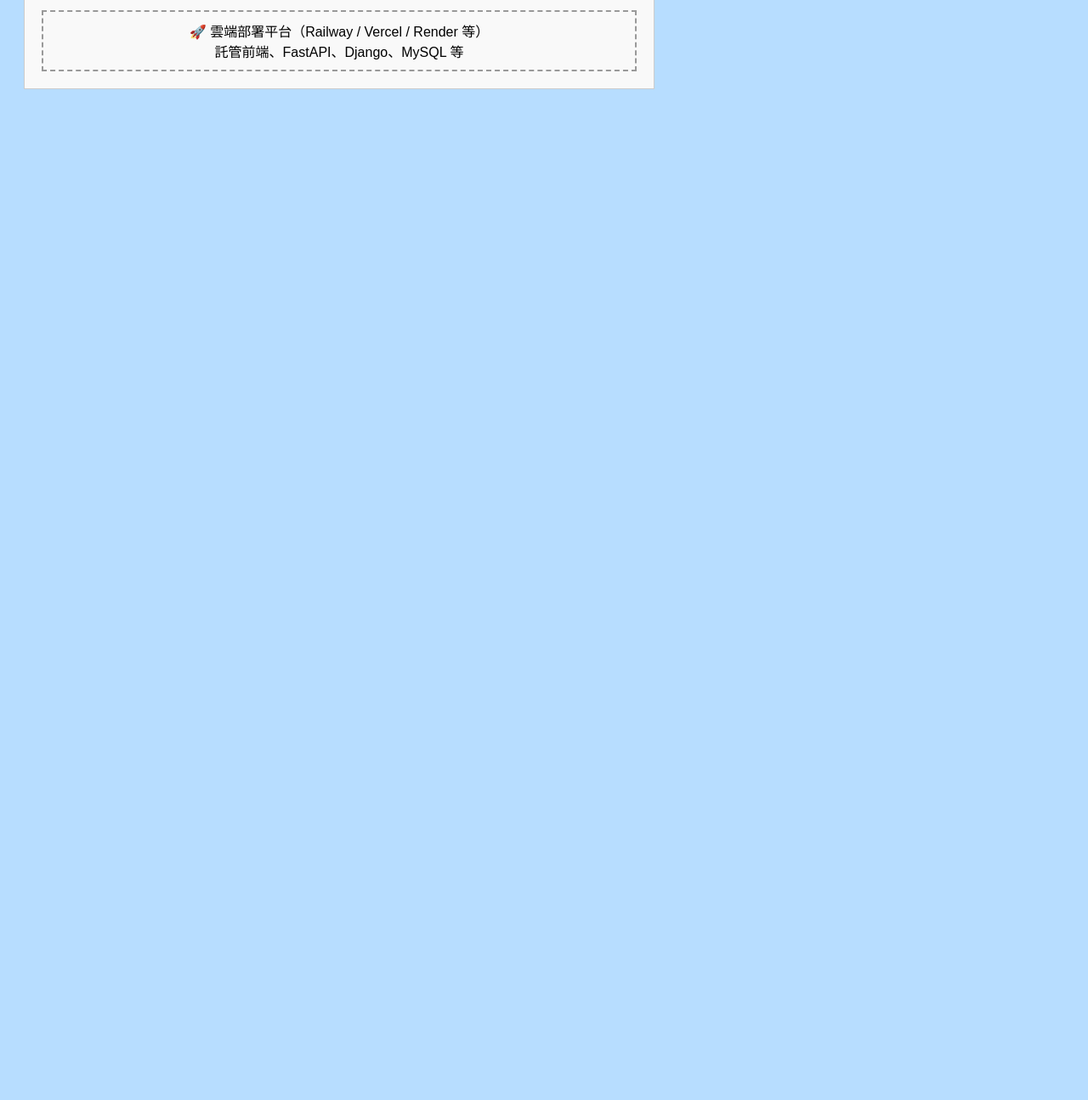
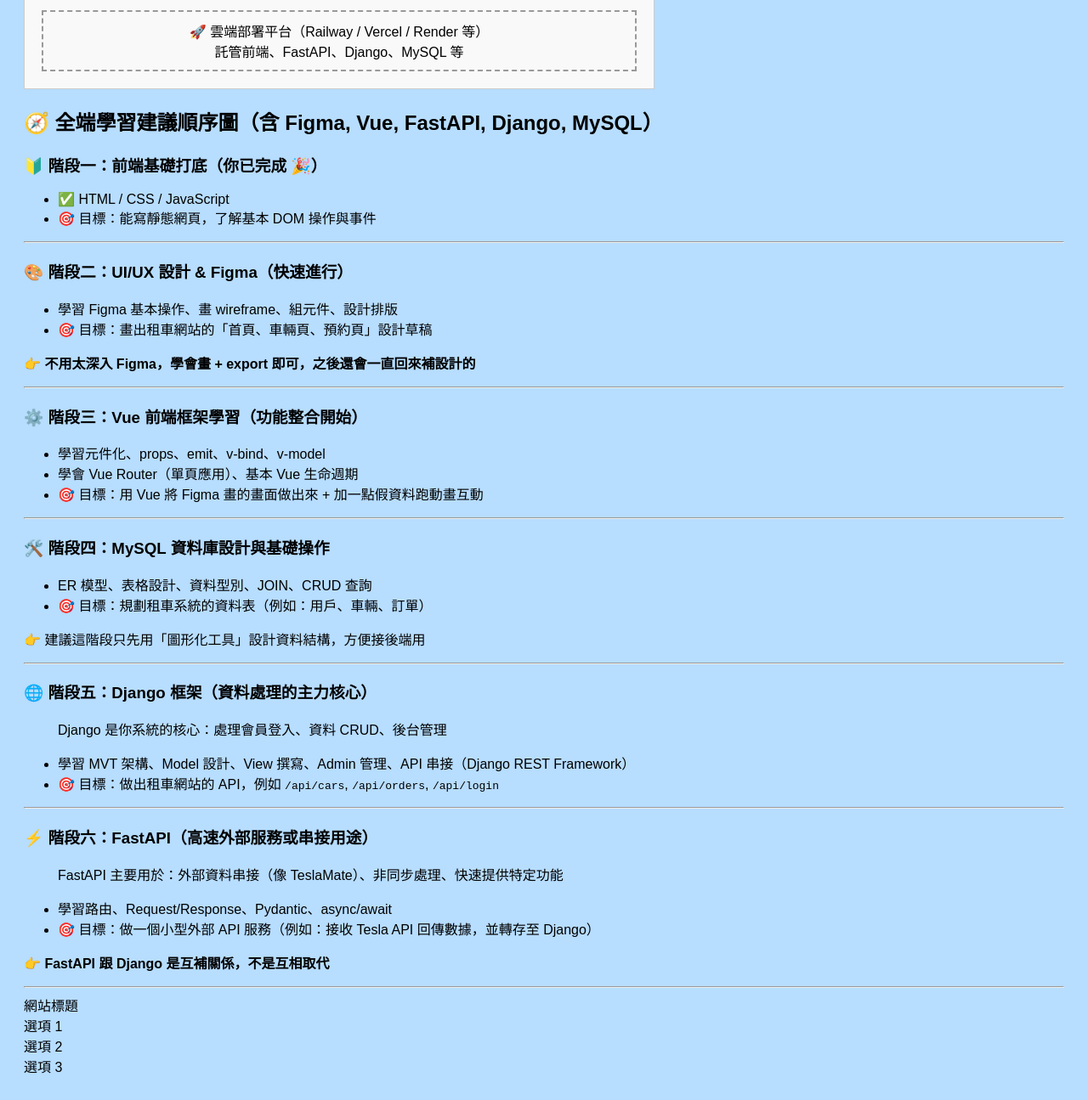
Before and after one commit to unagijixyuu/website_research_blueprint, a plain HTML site: page index.html in a window 1280 px wide. Shown: the part 577-1872 px from the top of the page at 85% size. Before the commit the page ends 800 px from the top, so only its background shows below. Drawn offline with Linux system fonts and the light colour scheme.

Commit message:
Update index.html

```diff
--- a/index.html
+++ b/index.html
@@ -55,5 +55,64 @@
 				</div>
 	    </div>
 	  </div>
+	  <section>
+		  <h2>🧭 全端學習建議順序圖（含 Figma, Vue, FastAPI, Django, MySQL）</h2>
+
+		  <h3>🔰 階段一：前端基礎打底（你已完成 🎉）</h3>
+		  <ul>
+		    <li>✅ HTML / CSS / JavaScript</li>
+		    <li>🎯 目標：能寫靜態網頁，了解基本 DOM 操作與事件</li>
+		  </ul>
+		  <hr>
+
+		  <h3>🎨 階段二：UI/UX 設計 & Figma（快速進行）</h3>
+		  <ul>
+		    <li>學習 Figma 基本操作、畫 wireframe、組元件、設計排版</li>
+		    <li>🎯 目標：畫出租車網站的「首頁、車輛頁、預約頁」設計草稿</li>
+		  </ul>
+		  <p>👉 <strong>不用太深入 Figma，學會畫 + export 即可，之後還會一直回來補設計的</strong></p>
+		  <hr>
+
+		  <h3>⚙️ 階段三：Vue 前端框架學習（功能整合開始）</h3>
+		  <ul>
+		    <li>學習元件化、props、emit、v-bind、v-model</li>
+		    <li>學會 Vue Router（單頁應用）、基本 Vue 生命週期</li>
+		    <li>🎯 目標：用 Vue 將 Figma 畫的畫面做出來 + 加一點假資料跑動畫互動</li>
+		  </ul>
+		  <hr>
+
+		  <h3>🛠️ 階段四：MySQL 資料庫設計與基礎操作</h3>
+		  <ul>
+		    <li>ER 模型、表格設計、資料型別、JOIN、CRUD 查詢</li>
+		    <li>🎯 目標：規劃租車系統的資料表（例如：用戶、車輛、訂單）</li>
+		  </ul>
+		  <p>👉 建議這階段只先用「圖形化工具」設計資料結構，方便接後端用</p>
+		  <hr>
+
+		  <h3>🌐 階段五：Django 框架（資料處理的主力核心）</h3>
+		  <blockquote>Django 是你系統的核心：處理會員登入、資料 CRUD、後台管理</blockquote>
+		  <ul>
+		    <li>學習 MVT 架構、Model 設計、View 撰寫、Admin 管理、API 串接（Django REST Framework）</li>
+		    <li>🎯 目標：做出租車網站的 API，例如 <code>/api/cars</code>, <code>/api/orders</code>, <code>/api/login</code></li>
+		  </ul>
+		  <hr>
+
+		  <h3>⚡ 階段六：FastAPI（高速外部服務或串接用途）</h3>
+		  <blockquote>FastAPI 主要用於：外部資料串接（像 TeslaMate）、非同步處理、快速提供特定功能</blockquote>
+		  <ul>
+		    <li>學習路由、Request/Response、Pydantic、async/await</li>
+		    <li>🎯 目標：做一個小型外部 API 服務（例如：接收 Tesla API 回傳數據，並轉存至 Django）</li>
+		  </ul>
+		  <p>👉 <strong>FastAPI 跟 Django 是互補關係，不是互相取代</strong></p>
+		</section>
+		<hr/>
+		<div class="frame">
+			<div class="left">網站標題</div>
+			<div class="right">
+				<div class="item">選項 1</div>
+				<div class="item">選項 2</div>
+				<div class="item">選項 3</div>
+			</div>
+		</div>
 </body>
 </html>
```
